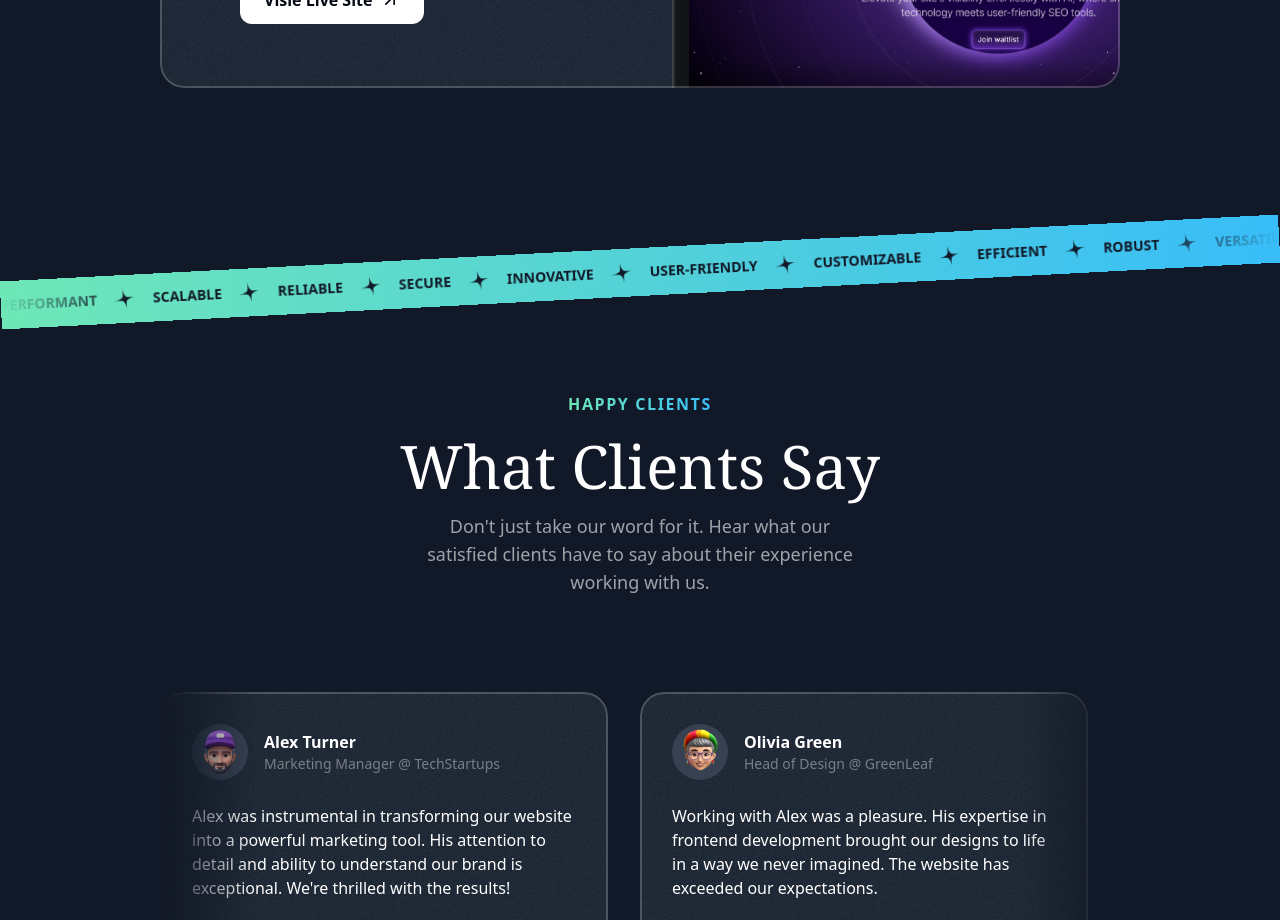
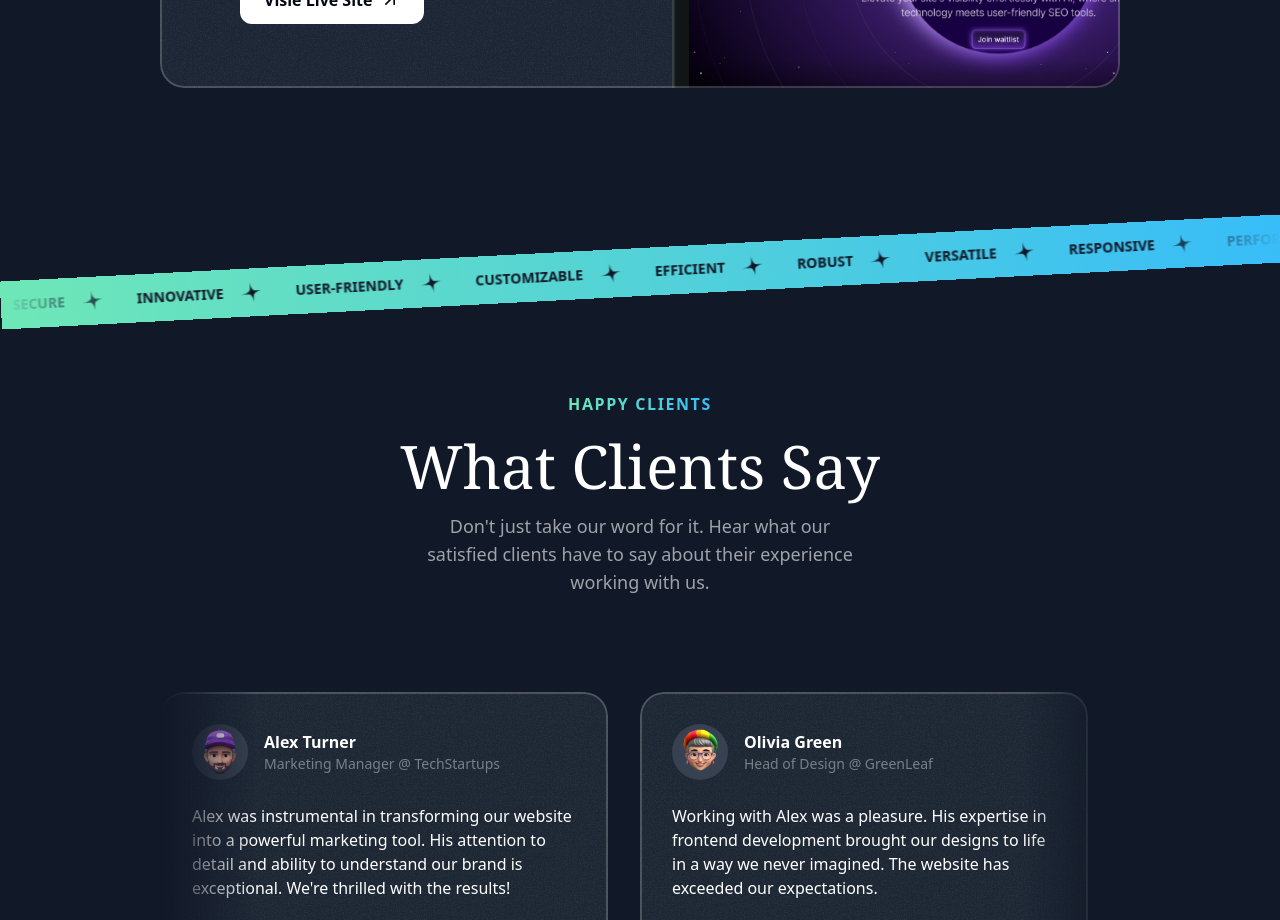
Before and after one commit to bukardev/BukarDev-portfolio, a Next.js app: page / in a window 1280 px wide. Shown: the part 2800-3720 px from the top of the page. Built offline with nearby package versions, Linux system fonts and the light colour scheme; a web font is replaced by a local one.

Commit message:
Add tape section animation

```diff
--- a/src/sections/Tape.tsx
+++ b/src/sections/Tape.tsx
@@ -1,4 +1,5 @@
 import StarIcon from "@/assets/icons/star.svg";
+import { Fragment } from "react";
 
 const words = [
   "Performant",
@@ -17,17 +18,24 @@
 export const TapeSection = () => {
   return (
     <section>
-      <div className="my-16 overflow-x-clip">
+      <div className="my-16 overflow-x-clip -mr-0.5">
         <div className="bg-gradient-to-r from-emerald-300 to-sky-400  -rotate-3">
           <div className="flex [mask-image:linear-gradient(to_right,transparent,black_10%,black_90%,transparent)]">
-            <div className="flex flex-none gap-4 py-3">
+            <div className="flex flex-none gap-4 py-3 animate-move-left [animation-duration:30s]">
+              {[...new Array(2)].fill(0).map((_, idx) => (
+                <Fragment key={idx}>
                   {words.map((word) => (
-                <div key={word} className="inline-flex gap-4 items-center">
+                    <div
+                      key={word}
+                      className="inline-flex gap-4 pr-4 items-center"
+                    >
                       <span className="text-gray-900 uppercase font-extrabold text-sm">
                         {word}
                       </span>
                       <StarIcon className="size-6 text-gray-900 -rotate-12" />
                     </div>
+                  ))}
+                </Fragment>
               ))}
             </div>
           </div>
--- a/tailwind.config.ts
+++ b/tailwind.config.ts
@@ -27,7 +27,8 @@
         Serif: 'var(--font-serif)',
       },
       animation: {
-        'ping-large': "ping-large 1s ease-in-out infinite"
+        'ping-large': "ping-large 1s ease-in-out infinite",
+        'move-left': "move-left 1s linear infinite"
       },
 
       keyframes: {
@@ -35,9 +36,17 @@
           '75%, 100%': {
             transform: 'scale(3)',
             opacity: '0',
+          },
+        },
+        'move-left': {
+          '0%': {
+            transform: 'translateX(0%)'
+          },
+          '100%': {
+            transform: 'translateX(-59%)'
           }
-        }
-      }
+        },
+      },
     },
   },
   plugins: [],
```
Lines whose indentation alone changed are shown as unchanged.
